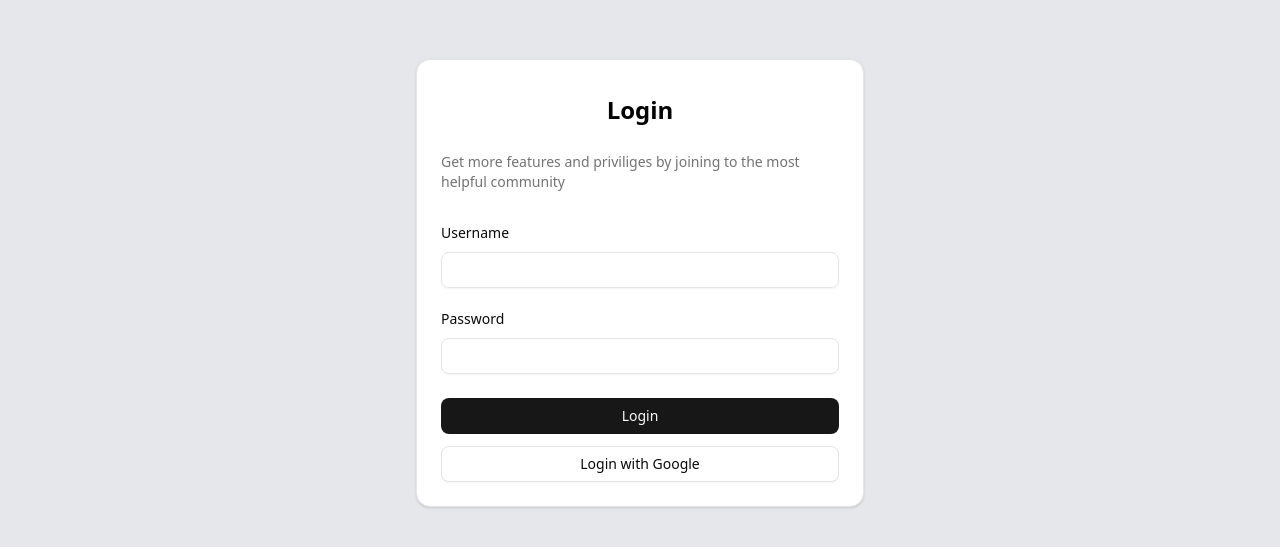
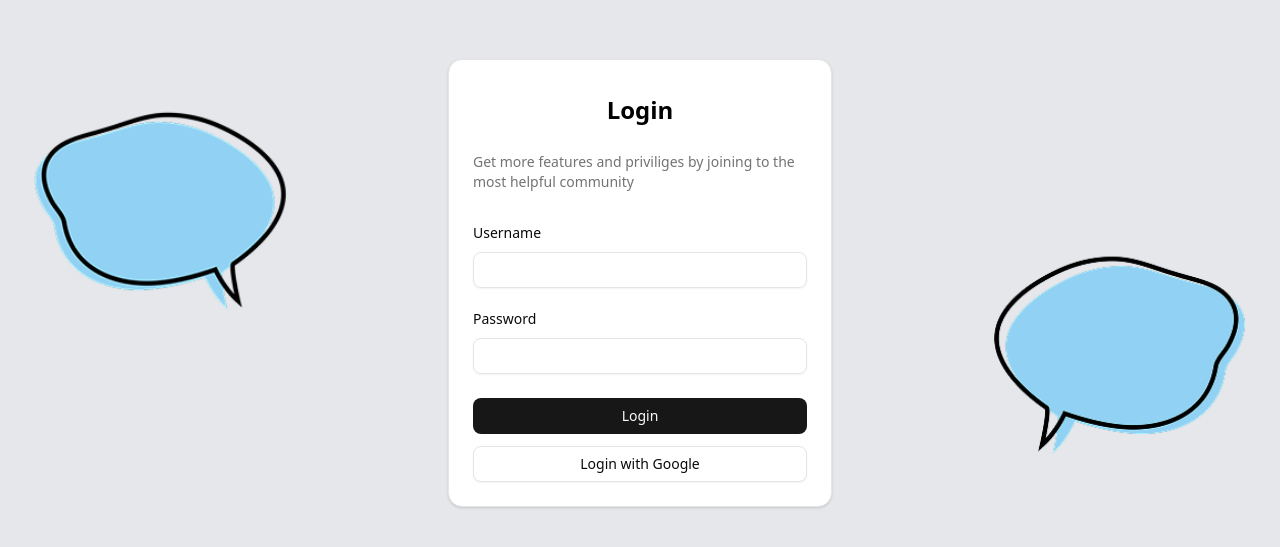
Before and after one commit to aka-space/aka-space-fediverse, a Next.js app in the folder frontend/: page /login in a window 1280 px wide. Shown: the part 117-664 px from the top of the page. Built offline with nearby package versions, Linux system fonts and the light colour scheme.

Commit message:
feat: add background for Login page

```diff
--- a/frontend/src/app/(auth)/login/page.tsx
+++ b/frontend/src/app/(auth)/login/page.tsx
@@ -3,8 +3,24 @@ import { LoginForm } from '@/components/login-form';
 export default function Page() {
     return (
         <div className="flex min-h-svh w-full items-center justify-center p-6 md:p-10 bg-gray-200">
-            <div className="w-full max-w-md">
-              <LoginForm />
+            <div className=" hidden md:block absolute left-8 top-1/4">
+                <img
+                    src="/images/image_7.png"
+                    alt=""
+                    className="w-48 h-48 lg:w-64 lg:h-64 object-contain"
+                />
+            </div>
+
+            <div className="w-full max-w-sm">
+                <LoginForm />
+            </div>
+
+            <div className="hidden md:block absolute right-8 bottom-1/4">
+                <img
+                    src="/images/image_6.png"
+                    alt=""
+                    className="w-48 h-48 lg:w-64 lg:h-64 object-contain"
+                />
             </div>
         </div>
     );
```
Also changed, not shown: frontend/public/images/image_6.png (added), frontend/public/images/image_7.png (added).
